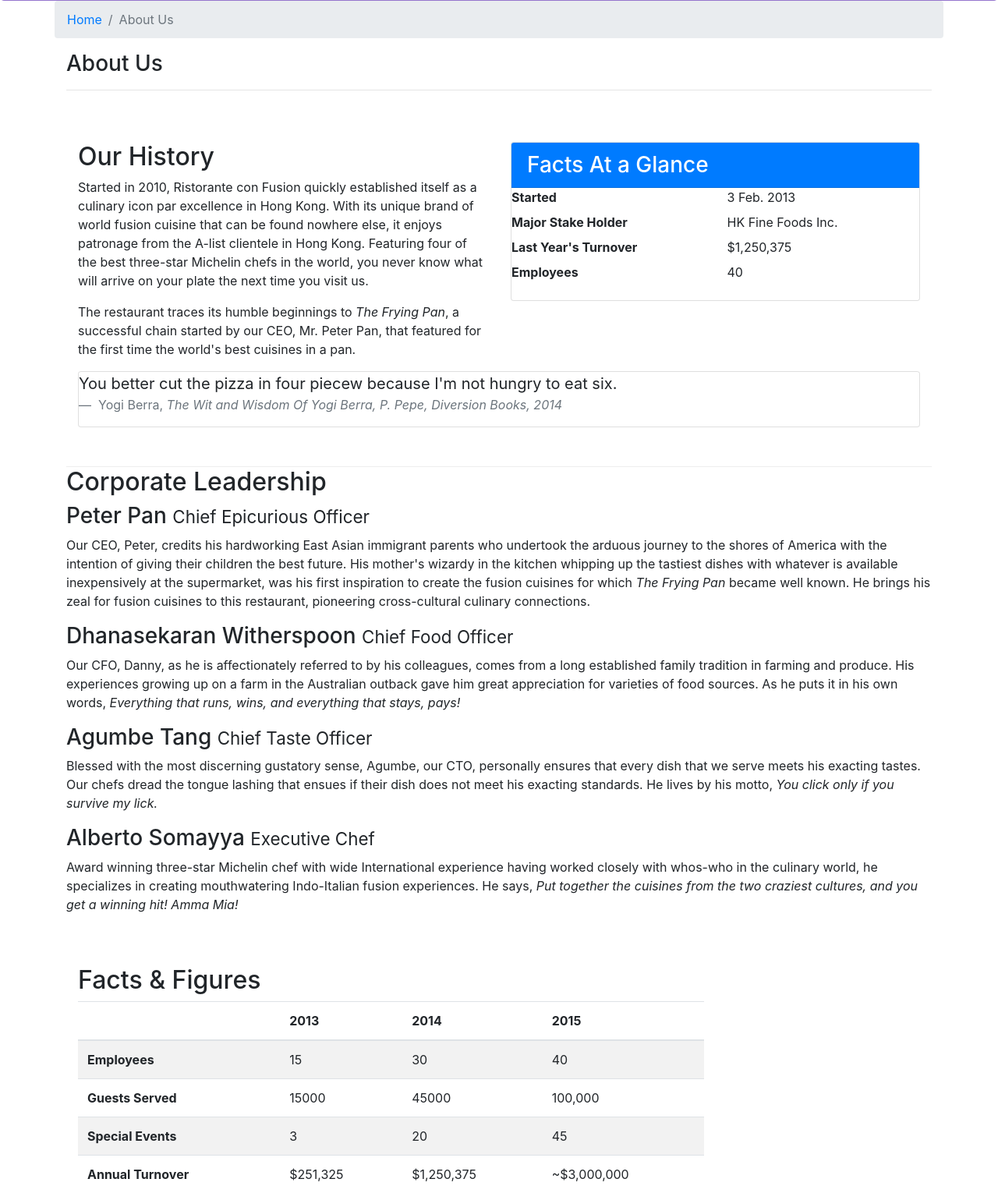
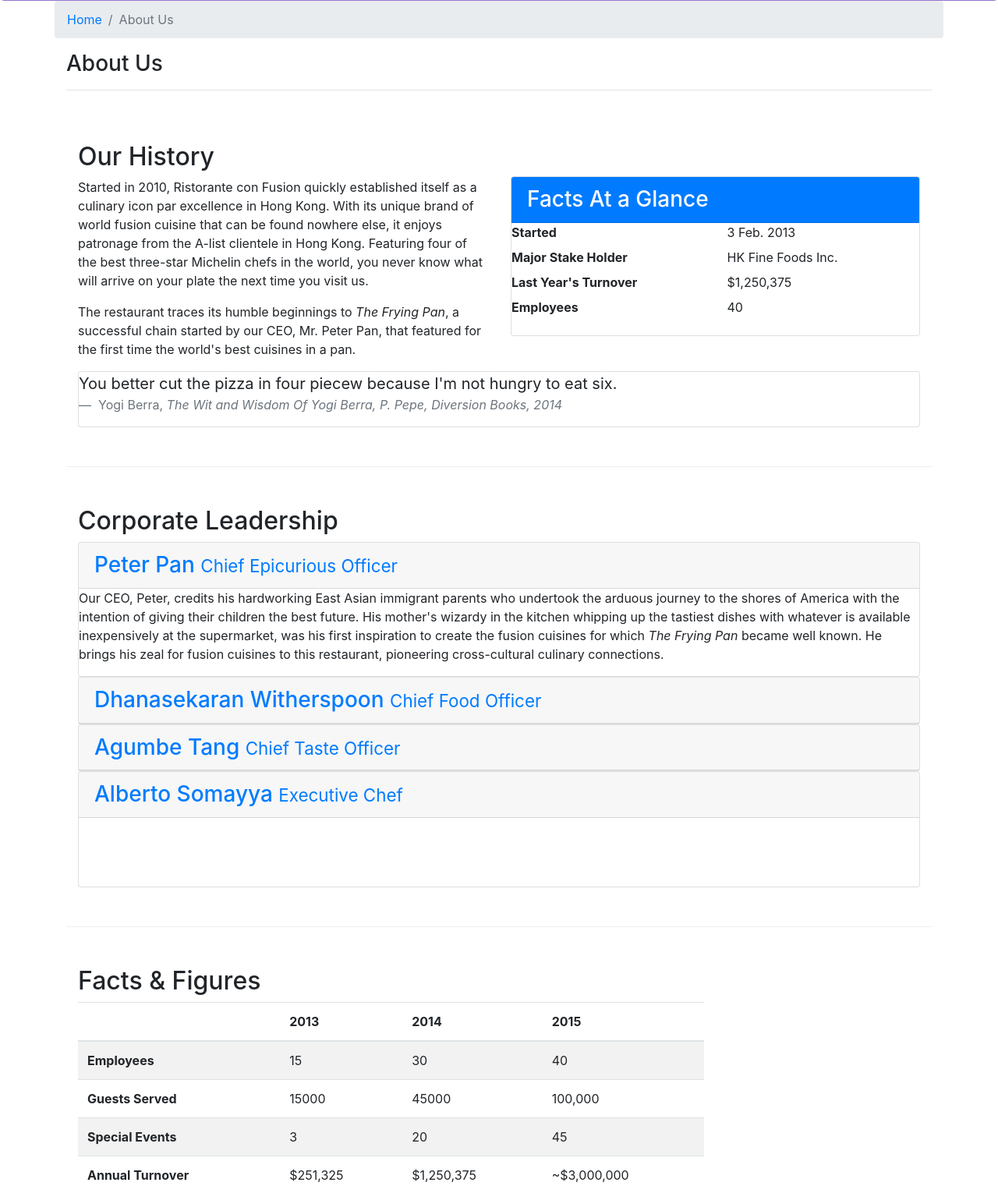
Before and after one commit to alokbharti/Indian-Restaurant, a PHP site: page /aboutus.html in a window 1280 px wide. Shown: the part 286-1816 px from the top of the page at 78% size. Run offline with PHP 8.4, Linux system fonts and the light colour scheme; some libraries are stand-ins or nearby versions.

Commit message:
Accordian

```diff
--- a/aboutus.html
+++ b/aboutus.html
@@ -65,7 +65,7 @@
             </div>
         </div>
 
-        <div class="row row-content">
+        <div class="row row-content align-items-center">
             <div class="col-sm-6">
                 <h2>Our History</h2>
                 <p>Started in 2010, Ristorante con Fusion quickly established itself as a culinary icon par excellence in Hong Kong. With its unique brand of world fusion cuisine that can be found nowhere else, it enjoys patronage from the A-list clientele in Hong Kong.  Featuring four of the best three-star Michelin chefs in the world, you never know what will arrive on your plate the next time you visit us.</p>
@@ -104,17 +104,65 @@
         </div>
 
 
-        <div>
-            <div>
+        <div class="row row-content">
+            <div class="col">
                 <h2>Corporate Leadership</h2>
-                <h3>Peter Pan <small>Chief Epicurious Officer</small></h3>
-                <p>Our CEO, Peter, credits his hardworking East Asian immigrant parents who undertook the arduous journey to the shores of America with the intention of giving their children the best future. His mother's wizardy in the kitchen whipping up the tastiest dishes with whatever is available inexpensively at the supermarket, was his first inspiration to create the fusion cuisines for which <em>The Frying Pan</em> became well known. He brings his zeal for fusion cuisines to this restaurant, pioneering cross-cultural culinary connections.</p>
-                <h3>Dhanasekaran Witherspoon <small>Chief Food Officer</small></h3>
-                <p>Our CFO, Danny, as he is affectionately referred to by his colleagues, comes from a long established family tradition in farming and produce. His experiences growing up on a farm in the Australian outback gave him great appreciation for varieties of food sources. As he puts it in his own words, <em>Everything that runs, wins, and everything that stays, pays!</em></p>
-                <h3>Agumbe Tang <small>Chief Taste Officer</small></h3>
-                <p>Blessed with the most discerning gustatory sense, Agumbe, our CTO, personally ensures that every dish that we serve meets his exacting tastes. Our chefs dread the tongue lashing that ensues if their dish does not meet his exacting standards. He lives by his motto, <em>You click only if you survive my lick.</em></p>
-                <h3>Alberto Somayya <small>Executive Chef</small></h3>
-                <p>Award winning three-star Michelin chef with wide International experience having worked closely with whos-who in the culinary world, he specializes in creating mouthwatering Indo-Italian fusion experiences. He says, <em>Put together the cuisines from the two craziest cultures, and you get a winning hit! Amma Mia!</em></p>
+
+
+                <div id="accordian" role="lablist" >
+                    <div class="card">
+                        <div class="card-header" role="tab" id="peterhead">
+                                <h3 class="mb-0">
+                                    <a data-toggle="collapse" data-parent="#accordian"
+                                      href="#peter">
+                                    Peter Pan <small>Chief Epicurious Officer</small></a>
+                                </h3>
+                        </div>
+                    <div role="tabpanel" class="collapse show" id="peter">
+                       <div class="card-block">
+                           <p class="hidden-xs-down">Our CEO, Peter, credits his hardworking East Asian immigrant parents who undertook the arduous journey to the shores of America with the intention of giving their children the best future. His mother's wizardy in the kitchen whipping up the tastiest dishes with whatever is available inexpensively at the supermarket, was his first inspiration to create the fusion cuisines for which <em>The Frying Pan</em> became well known. He brings his zeal for fusion cuisines to this restaurant, pioneering cross-cultural culinary connections.</p>
+                       </div>
+                    </div>
+                    </div>
+
+                    <div class="card">
+                            <div class="card-header" role="tab" id="dannyhead">
+                                    <h3 class="mb-0">
+                                        <a class="collapsed" data-toggle="collapse" data-parent="#accordian"
+                                          href="#danny">
+                                          Dhanasekaran Witherspoon <small>Chief Food Officer</small></a>
+                                    </h3>
+                            </div>
+                    <div role="tabpanel" class="collapse" id="danny">
+                        <p class="hidden-xs-down">Our CFO, Danny, as he is affectionately referred to by his colleagues, comes from a long established family tradition in farming and produce. His experiences growing up on a farm in the Australian outback gave him great appreciation for varieties of food sources. As he puts it in his own words, <em>Everything that runs, wins, and everything that stays, pays!</em></p>
+                    </div>
+                    </div>
+
+                      <div class="card">
+                            <div class="card-header" role="tab" id="agumbehead">
+                                    <h3 class="mb-0">
+                                        <a class="collapsed" data-toggle="collapse" data-parent="#accordian"
+                                          href="#agumbe">
+                                          Agumbe Tang <small>Chief Taste Officer</small></a>
+                                    </h3>
+                            </div>
+                    <div role="tabpanel" class="collapse" id="agumbe">
+                       <p class="hidden-xs-down">Blessed with the most discerning gustatory sense, Agumbe, our CTO, personally ensures that every dish that we serve meets his exacting tastes. Our chefs dread the tongue lashing that ensues if their dish does not meet his exacting standards. He lives by his motto, <em>You click only if you survive my lick.</em></p>
+                    </div>
+                      </div>
+
+                <div class="card">
+                    <div class="card-header" role="tab" id="agumbehead">
+                        <h3 class="mb-0">
+                           <a class="collapsed" data-toggle="collapse" data-parent="#accordian"
+                              href="#alberto">Alberto Somayya <small>Executive Chef</small></a>
+                                    </h3>
+                            </div>
+                    <div role="tabpanel" class="tab-pane fade" id="alberto">
+                        <p class="hidden-xs-down">Award winning three-star Michelin chef with wide International experience having worked closely with whos-who in the culinary world, he specializes in creating mouthwatering Indo-Italian fusion experiences. He says, <em>Put together the cuisines from the two craziest cultures, and you get a winning hit! Amma Mia!</em></p>
+                    </div>
+                </div>
+                </div>
             </div>
        </div>
        <div class="row row-content">
@@ -207,6 +255,11 @@
         </div>
     </footer>
 
+    <script	src="node_modules/jquery/dist/jquery.min.js"></script>
+    <script	src="node_modules/tether/dist/js/tether.min.js"></script>
+    <script	src="node_modules/bootstrap/dist/js/bootstrap.min.js"> </script>
+
+
 </body>
 
 </html>
--- a/css/style.css
+++ b/css/style.css
@@ -35,3 +35,9 @@
 .navbar-inverse{
     background-color: #512DA8;
 }
+.tab-content{
+    border-left: 1px solid #ddd;
+    border-right: 1px solid #ddd;
+    border-bottom: 1px solid #ddd;
+    padding:10px
+}
```
Also changed, not shown: about.html (added, +114 -0 lines), index.html (+17 -6 lines), 1 other file.
